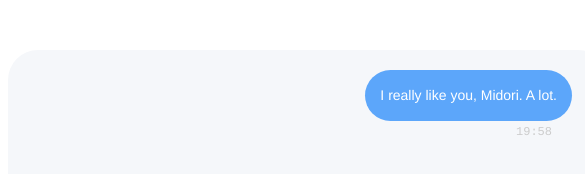
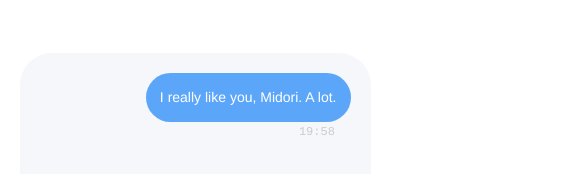
Before and after one commit to xuezzou/ilfam, a plain HTML site: page index.html in a window 390 px wide. Shown: the top 174 px of the page, 585 px wide, since content can reach past the window. Drawn offline with nearby package versions, Linux system fonts and the light colour scheme.

Commit message:
add responsive layout

```diff
--- a/index.html
+++ b/index.html
@@ -1,14 +1,15 @@
 <!DOCTYPE html>
 <html lang="en">
     <head>
+        <meta name="viewport" content="width=device-width, initial-scale=1, shrink-to-fit=no">
         <meta charset="UTF-8">
         <title>Messenger Chat Animation</title>
         <script src="https://code.jquery.com/jquery-3.3.1.min.js"
         integrity="sha256-FgpCb/KJQlLNfOu91ta32o/NMZxltwRo8QtmkMRdAu8="
         crossorigin="anonymous"></script>
         <link type="text/css" rel="stylesheet" href="main.css" />
+
     </head>
-
     <body>
         <div id="wrapper">
             <div class="chat">
@@ -24,6 +25,5 @@
         </div>
 
         <script type="text/javascript" src="conversation.js"></script>
-
     </body>
 </html>
--- a/main.css
+++ b/main.css
@@ -1,6 +1,6 @@
 #wrapper {
-    width: 600px;
-    margin: 50px auto;
+    width: 25em;
+    margin: 3.3em auto;
   }
 
   body {
@@ -9,8 +9,8 @@
   }
 
   .chat ul {
-    margin: 0px;
-    padding: 0px;
+    margin: 0em;
+    padding: 0em;
     list-style: none;
   }
 
@@ -18,8 +18,8 @@
     display: block;
     font-size: 12px;
     text-align: left;
-    padding-left: 30px;
-    padding-top: 4px;
+    padding-left: 1.3em;
+    padding-top: 0.3em;
     color: #ccc;
     font-family: Courier;
   }
@@ -28,57 +28,57 @@
     display: block;
     font-size: 12px;
     text-align: right;
-    padding-right: 20px;
-    padding-top: 4px;
+    padding-right: 1.3em;
+    padding-top: 0.3em;
     color: #ccc;
     font-family: Courier;
   }
 
   .message-left {
     text-align: left;
-    margin-bottom: 16px;
+    margin-bottom: 1em;
   }
 
   .message-left .message-text {
     max-width: 80%;
     display: inline-block;
     background: #fff;
-    padding: 15px;
+    padding: 1em;
     font-size: 14px;
     color: #999;
-    border-radius: 30px;
+    border-radius: 2em;
     font-weight: 100;
     line-height: 1.5em;
   }
 
   .message-right {
     text-align: right;
-    margin-bottom: 16px;
+    margin-bottom: 1em;
   }
 
   .message-right .message-text {
     line-height: 1.5em;
     display: inline-block;
     background: #5ca6fa;
-    padding: 15px;
+    padding: 1em;
     font-size: 14px;
     color: #fff;
-    border-radius: 30px;
+    border-radius: 2em;
     line-height: 1.5em;
     font-weight: 100;
     text-align: left;
   }
 
   .chat {
-    border-radius: 30px;
-    padding: 20px;
+    border-radius: 2em;
+    padding: 1.25em;
     background: #f5f7fa;
   }
 
   .chat-container {
-    height: 500px;
+    height: 40em;
     overflow-y: scroll;
-    padding-right: 16px;
+    /* padding-right: 1em; */
   }
 
   .spinme-right {
@@ -151,3 +151,10 @@
       transform: scale(1.0);
     }
   }
+
+  @media only screen and (max-width: 600px) {
+    #wrapper{
+      width: 90vw !important;
+      height: 80vh !important;
+    }
+  }
```
